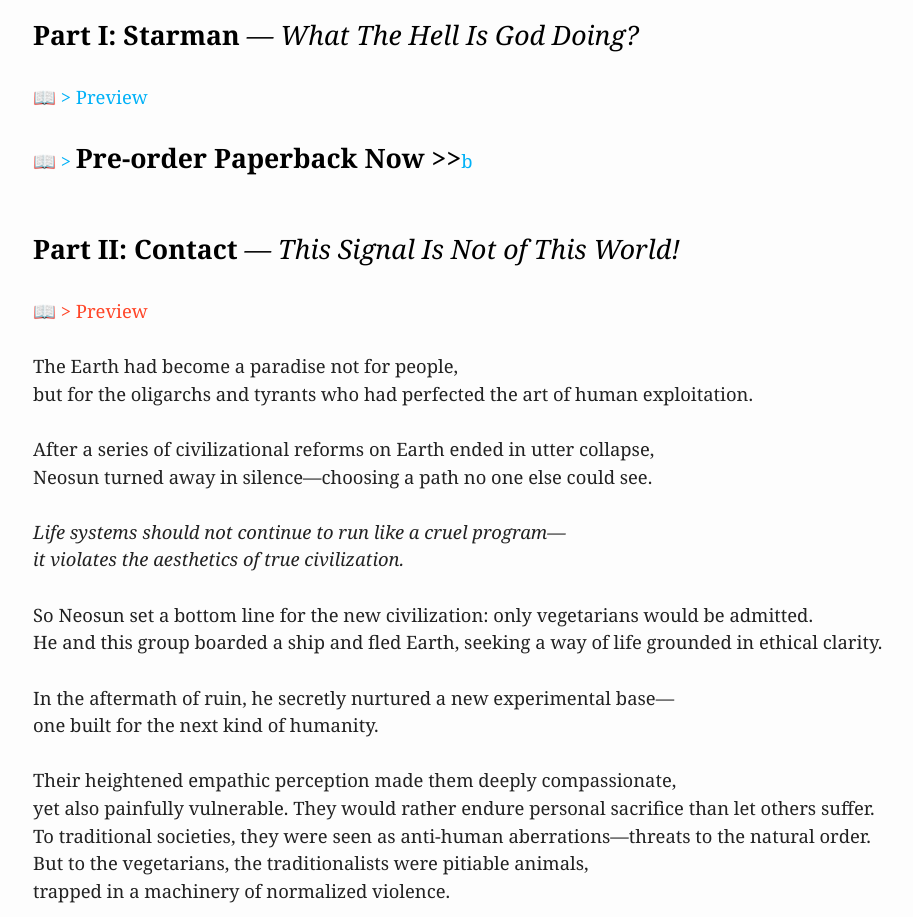
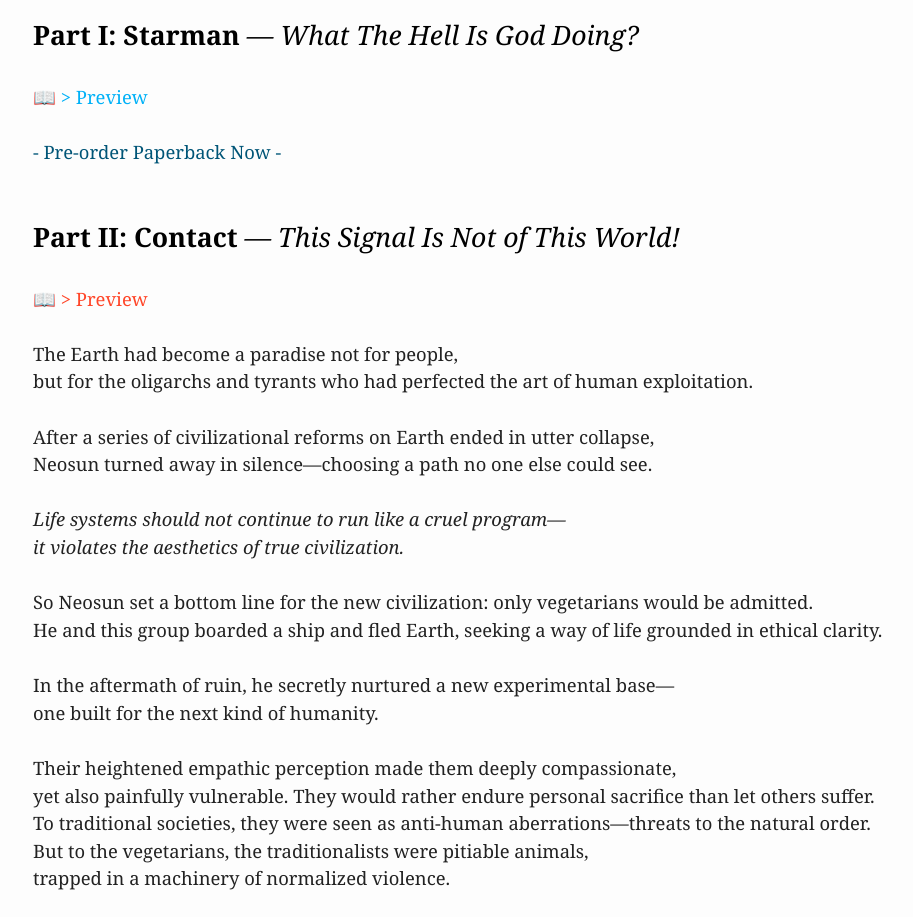
Before and after one commit to webio21/thepianoodyssey, a plain HTML site: page index.html in a window 1280 px wide. Shown: the part 2700-3617 px from the top of the page, without its empty margins (115-1028 px from the left). Drawn offline with Linux system fonts and the light colour scheme; a script that the page names is missing.

Commit message:
Update index.html

```diff
--- a/index.html
+++ b/index.html
@@ -216,7 +216,7 @@ An anomaly in the fabric of existence. A force capable of reshaping time itself.
 <p><b>Part I: Starman<span style="font-weight: normal;"><i> — What The Hell Is God Doing?</i></span></b></p>
 
 <p style="color:#00b1f7;">📖 > <a href="preview-part1.html">Preview</a></p>
-<p style="color:#00b1f7;">📖 > <a href="https://starmanstore.company.site/products/THE-PIANO-ODYSSEY-Part-I-Starman-What-The-Hell-Is-God-Doing-Paperback-p631863711"><b>Pre-order Paperback Now >></b>b</a></p>
+<p style="color:#005577;">- <a href="https://starmanstore.company.site/products/THE-PIANO-ODYSSEY-Part-I-Starman-What-The-Hell-Is-God-Doing-Paperback-p631863711">Pre-order Paperback Now</a> -</p>
 <p></p><br>
 
 <p><b>Part II: Contact<span style="font-weight: normal;"><i>  — This Signal Is Not of This World!</i></span></b></p>
```
